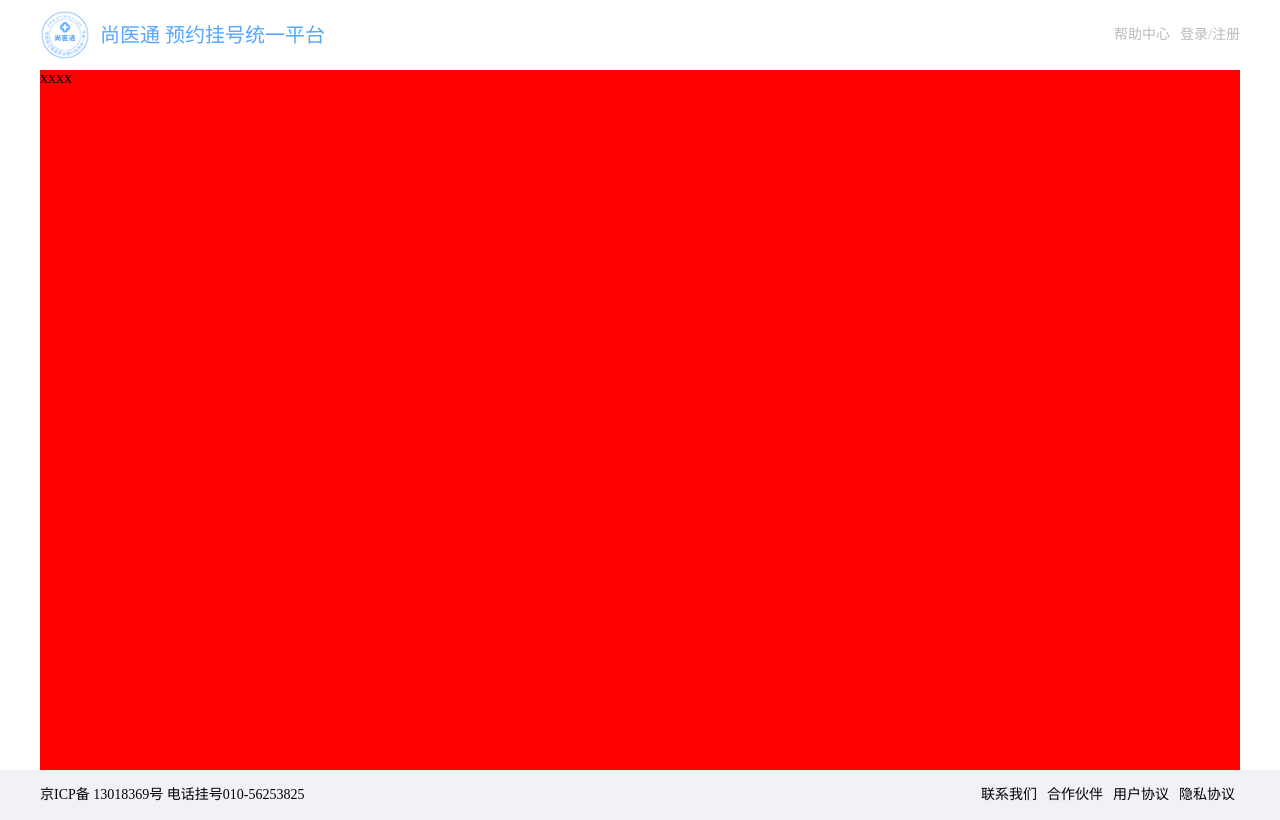
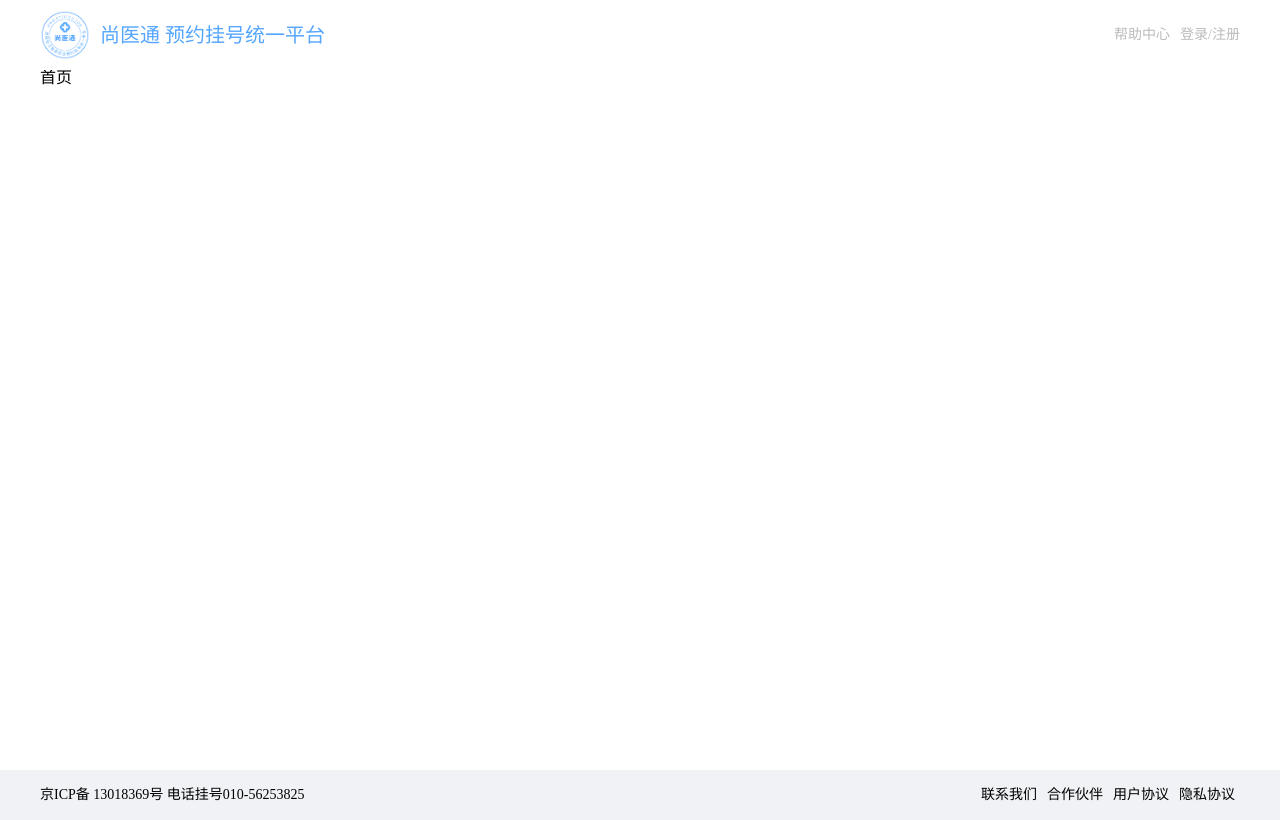
Before and after one commit to xhuan-y/syt, a Vue app: page /#/home in a window 1280 px wide. Built offline with nearby package versions, Linux system fonts and the light colour scheme.

Commit message:
项目路由的搭建与滚动行为

```diff
--- a/package.json
+++ b/package.json
@@ -10,7 +10,8 @@
   },
   "dependencies": {
     "sass": "^1.93.2",
-    "vue": "^3.5.21"
+    "vue": "^3.5.21",
+    "vue-router": "^4.5.1"
   },
   "devDependencies": {
     "@vitejs/plugin-vue": "^6.0.1",
--- a/src/App.vue
+++ b/src/App.vue
@@ -5,7 +5,9 @@
     <!-- 顶部全局组件 -->
     <HospitalTop />
     <!-- 展示路由组件的区域 -->
-    <div class="content">xxxx</div>
+    <div class="content">
+      <RouterView />
+    </div>
     <!-- 底部全局组件 -->
     <HospitalBottom />
   </div>
@@ -20,7 +22,6 @@
     margin-top: 70px;
     width: 1200px;
     min-height: 700px;
-    background: red;
   }
 }
 </style>
--- a/src/main.js
+++ b/src/main.js
@@ -3,8 +3,10 @@
 import App from "@/App.vue";
 import HospitalTop from "@/components/hospital_top/index.vue";
 import HospitalBottom from "@/components/hospital_bottom/index.vue";
+import router from "@/router";
 
 const app = createApp(App);
 app.component("HospitalTop", HospitalTop);
 app.component("HospitalBottom", HospitalBottom);
+app.use(router);
 app.mount("#app");
--- /dev/null
+++ b/src/pages/home/index.vue
@@ -0,0 +1,7 @@
+<script setup></script>
+
+<template>
+  <div>首页</div>
+</template>
+
+<style scoped></style>
--- /dev/null
+++ b/src/pages/hospital/index.vue
@@ -0,0 +1,7 @@
+<script setup></script>
+
+<template>
+  <div>医院详情</div>
+</template>
+
+<style scoped></style>
--- /dev/null
+++ b/src/router/index.js
@@ -0,0 +1,26 @@
+import { createRouter, createWebHashHistory } from "vue-router";
+
+export default createRouter({
+  history: createWebHashHistory(),
+  routes: [
+    {
+      path: "/home",
+      component: () => import("@/pages/home/index.vue"),
+    },
+    {
+      path: "/hospital",
+      component: () => import("@/pages/hospital/index.vue"),
+    },
+    {
+      path: "/",
+      redirect: "/home",
+    },
+  ],
+  // 滚动行为：控制滚动条的位置
+  scrollBehavior() {
+    return {
+      left: 0,
+      top: 0,
+    };
+  },
+});
```
Also changed, not shown: 1 other file (tests, documents, lock files or other folders).
